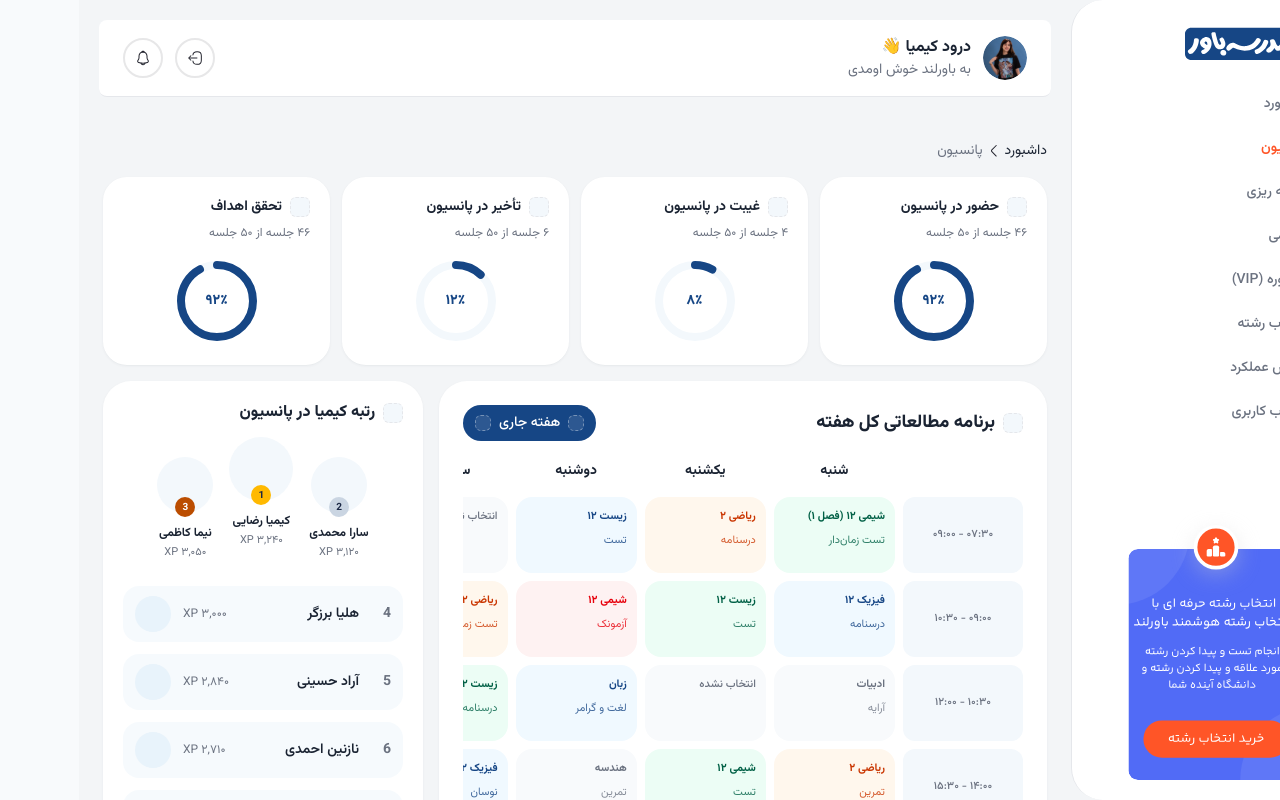
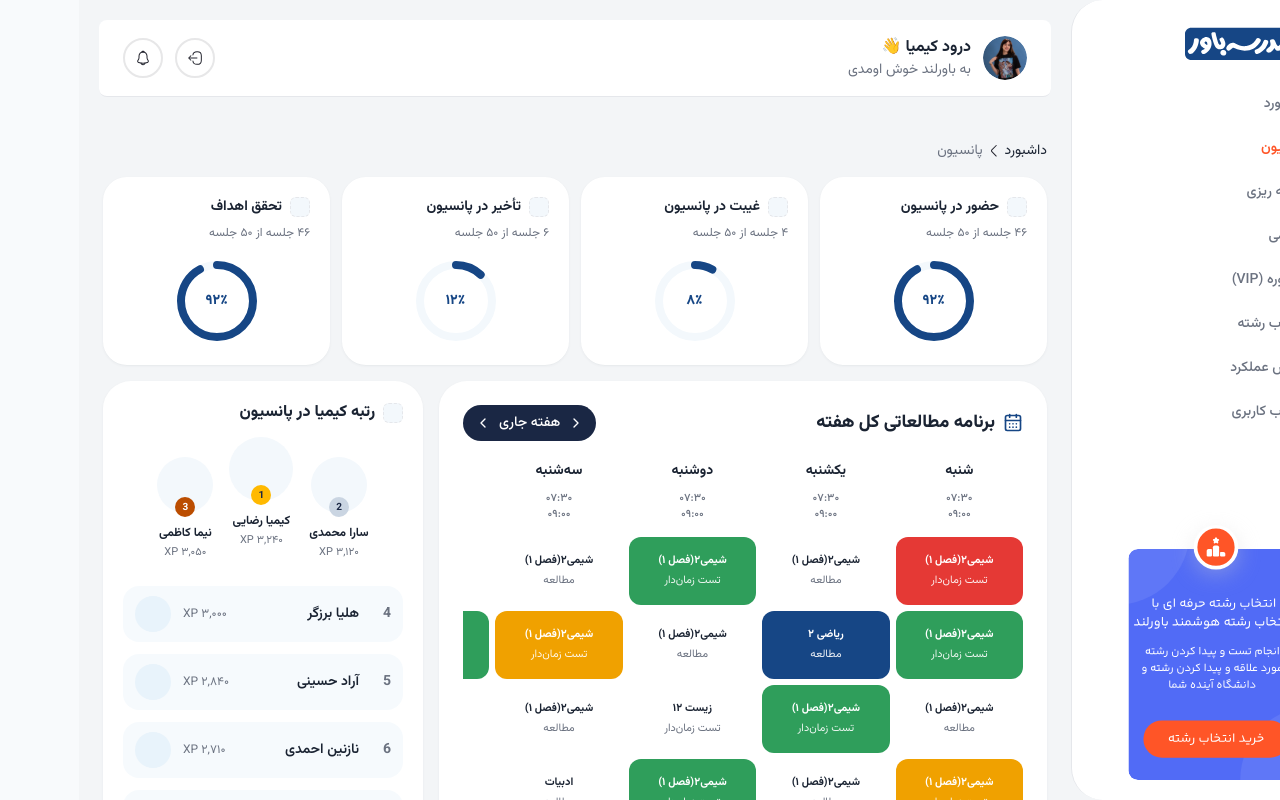
Before and after one commit to separsco/bavarland, a Next.js app: page /dashboard/pension in a window 1280 px wide. Built offline with nearby package versions, Linux system fonts and the light colour scheme.

Commit message:
create WeeklyPlanCell & WeeklyPlanGrid

```diff
--- a/components/dashboard/DashboardWeeklyPlan.tsx
+++ b/components/dashboard/DashboardWeeklyPlan.tsx
@@ -1,92 +1,5 @@
-import { CalendarDays, ChevronLeft, ChevronRight } from "lucide-react";
-import {
-  weekDays,
-  weeklyPlan,
-  weeklyTimeRange,
-  type PlanTone,
-  type WeeklyPlanCell,
-} from "@/data/dashboard";
-
-const toneClasses: Record<PlanTone, string> = {
-  green: "bg-[#2f9e5b] text-white",
-  orange: "bg-[#f0a100] text-white",
-  red: "bg-[#e53935] text-white",
-  blue: "bg-brand-blue text-white",
-  muted: "bg-transparent text-foreground",
-};
-
-function PlanCell({ cell }: { cell: WeeklyPlanCell }) {
-  if (!cell) {
-    return (
-      <article className="flex min-h-[4.25rem] items-center justify-center rounded-xl px-1.5 py-2 text-center text-[11px] text-muted">
-        انتخاب نشده
-      </article>
-    );
-  }
-
-  return (
-    <article
-      className={`flex min-h-[4.25rem] flex-col items-center justify-center rounded-xl px-1.5 py-2 text-center text-[11px] leading-4 ${toneClasses[cell.tone]}`}
-    >
-      <p className="font-bold">{cell.title}</p>
-      <p className={`mt-1 ${cell.tone === "muted" ? "text-muted" : "text-white/90"}`}>
-        {cell.subtitle}
-      </p>
-    </article>
-  );
-}
+import { WeeklyPlanGrid } from "@/components/dashboard/WeeklyPlanGrid";
 
 export function DashboardWeeklyPlan() {
-  return (
-    <section className="rounded-[1.75rem] bg-white p-4 shadow-sm shadow-navy/5 sm:p-6">
-      <div className="mb-5 flex flex-wrap items-center justify-between gap-3">
-        <div className="flex items-center gap-2">
-          <CalendarDays className="size-5 text-brand-blue" />
-          <h2 className="text-base font-extrabold text-foreground sm:text-lg">
-            برنامه مطالعاتی کل هفته
-          </h2>
-        </div>
-
-        <button
-          type="button"
-          className="inline-flex items-center gap-2 rounded-full bg-navy px-3 py-2 text-sm font-medium text-white"
-        >
-          <ChevronRight className="size-4" />
-          هفته جاری
-          <ChevronLeft className="size-4" />
-        </button>
-      </div>
-
-      <div className="overflow-x-auto">
-        <div className="grid min-w-[58rem] grid-cols-7 gap-1.5">
-          {weekDays.map((day) => (
-            <p
-              key={day}
-              className="pb-1 text-center text-sm font-bold text-foreground"
-            >
-              {day}
-            </p>
-          ))}
-
-          {weekDays.map((day) => (
-            <p
-              key={`${day}-time`}
-              className="pb-2 text-center text-[11px] leading-4 font-medium text-muted"
-              dir="ltr"
-            >
-              {weeklyTimeRange.start}
-              <br />
-              {weeklyTimeRange.end}
-            </p>
-          ))}
-
-          {weeklyPlan.flatMap((row, rowIndex) =>
-            row.map((cell, dayIndex) => (
-              <PlanCell key={`${weekDays[dayIndex]}-${rowIndex}`} cell={cell} />
-            )),
-          )}
-        </div>
-      </div>
-    </section>
-  );
+  return <WeeklyPlanGrid />;
 }
--- a/components/dashboard/PensionWeeklyGrid.tsx
+++ b/components/dashboard/PensionWeeklyGrid.tsx
@@ -1,86 +1,5 @@
-import { DashboardIcon } from "@/components/dashboard/DashboardIcon";
-import { weekDays, type PlanTone } from "@/data/dashboard";
-import { pensionTimeSlots, pensionWeeklyGrid } from "@/data/pension";
-
-const toneClasses: Record<PlanTone, string> = {
-  green: "bg-emerald-50 text-emerald-800",
-  orange: "bg-orange-50 text-orange-700",
-  red: "bg-red-50 text-red-600",
-  blue: "bg-sky-50 text-brand-blue",
-  muted: "bg-slate-50 text-muted",
-};
+import { WeeklyPlanGrid } from "@/components/dashboard/WeeklyPlanGrid";
 
 export function PensionWeeklyGrid() {
-  return (
-    <section className="rounded-[1.75rem] bg-white p-4 shadow-sm shadow-navy/5 sm:p-6">
-      <div className="mb-5 flex flex-wrap items-center justify-between gap-3">
-        <div className="flex items-center gap-2">
-          <DashboardIcon label="pension-weekly-calendar-icon" className="size-5" />
-          <h2 className="text-base font-extrabold text-foreground sm:text-lg">
-            برنامه مطالعاتی کل هفته
-          </h2>
-        </div>
-
-        <button
-          type="button"
-          className="inline-flex items-center gap-2 rounded-full bg-brand-blue px-3 py-2 text-sm font-medium text-white"
-        >
-          <DashboardIcon
-            label="pension-week-prev-icon"
-            className="size-4"
-            tone="on-dark"
-          />
-          هفته جاری
-          <DashboardIcon
-            label="pension-week-next-icon"
-            className="size-4"
-            tone="on-dark"
-          />
-        </button>
-      </div>
-
-      <div className="overflow-x-auto">
-        <div className="min-w-[64rem]">
-          <div className="grid grid-cols-[7.5rem_repeat(7,minmax(0,1fr))] gap-2">
-            <div />
-            {weekDays.map((day) => (
-              <p
-                key={day}
-                className="pb-2 text-center text-sm font-bold text-foreground"
-              >
-                {day}
-              </p>
-            ))}
-
-            {pensionTimeSlots.map((slot, slotIndex) => (
-              <div key={slot} className="contents">
-                <p className="flex items-center justify-center rounded-xl bg-sky-soft px-2 text-center text-[11px] font-medium text-muted">
-                  {slot}
-                </p>
-                {pensionWeeklyGrid[slotIndex].map((cell, dayIndex) => (
-                  <article
-                    key={`${slot}-${weekDays[dayIndex]}`}
-                    className={`min-h-[4.75rem] rounded-2xl px-2.5 py-2.5 text-[11px] leading-5 ${
-                      cell
-                        ? toneClasses[cell.tone]
-                        : "bg-slate-50 text-muted"
-                    }`}
-                  >
-                    {cell ? (
-                      <>
-                        <p className="font-bold">{cell.title}</p>
-                        <p className="mt-1 opacity-80">{cell.subtitle}</p>
-                      </>
-                    ) : (
-                      <p className="font-medium">انتخاب نشده</p>
-                    )}
-                  </article>
-                ))}
-              </div>
-            ))}
-          </div>
-        </div>
-      </div>
-    </section>
-  );
+  return <WeeklyPlanGrid />;
 }
--- /dev/null
+++ b/components/dashboard/WeeklyPlanCell.tsx
@@ -0,0 +1,30 @@
+import type { PlanTone, WeeklyPlanCell } from "@/data/dashboard";
+
+const toneClasses: Record<PlanTone, string> = {
+  green: "bg-[#2f9e5b] text-white",
+  orange: "bg-[#f0a100] text-white",
+  red: "bg-[#e53935] text-white",
+  blue: "bg-brand-blue text-white",
+  muted: "bg-transparent text-foreground",
+};
+
+export function WeeklyPlanCell({ cell }: { cell: WeeklyPlanCell }) {
+  if (!cell) {
+    return (
+      <article className="flex min-h-[4.25rem] items-center justify-center rounded-xl px-1.5 py-2 text-center text-[11px] text-muted">
+        انتخاب نشده
+      </article>
+    );
+  }
+
+  return (
+    <article
+      className={`flex min-h-[4.25rem] flex-col items-center justify-center rounded-xl px-1.5 py-2 text-center text-[11px] leading-4 ${toneClasses[cell.tone]}`}
+    >
+      <p className="font-bold">{cell.title}</p>
+      <p className={`mt-1 ${cell.tone === "muted" ? "text-muted" : "text-white/90"}`}>
+        {cell.subtitle}
+      </p>
+    </article>
+  );
+}
--- /dev/null
+++ b/components/dashboard/WeeklyPlanGrid.tsx
@@ -0,0 +1,58 @@
+import { CalendarDays, ChevronLeft, ChevronRight } from "lucide-react";
+import { WeeklyPlanCell } from "@/components/dashboard/WeeklyPlanCell";
+import { weekDays, weeklyPlan, weeklyTimeRange } from "@/data/dashboard";
+
+export function WeeklyPlanGrid() {
+  return (
+    <section className="rounded-[1.75rem] bg-white p-4 shadow-sm shadow-navy/5 sm:p-6">
+      <div className="mb-5 flex flex-wrap items-center justify-between gap-3">
+        <div className="flex items-center gap-2">
+          <CalendarDays className="size-5 text-brand-blue" />
+          <h2 className="text-base font-extrabold text-foreground sm:text-lg">
+            برنامه مطالعاتی کل هفته
+          </h2>
+        </div>
+
+        <button
+          type="button"
+          className="inline-flex items-center gap-2 rounded-full bg-navy px-3 py-2 text-sm font-medium text-white"
+        >
+          <ChevronRight className="size-4" />
+          هفته جاری
+          <ChevronLeft className="size-4" />
+        </button>
+      </div>
+
+      <div className="overflow-x-auto">
+        <div className="grid min-w-[58rem] grid-cols-7 gap-1.5">
+          {weekDays.map((day) => (
+            <p
+              key={day}
+              className="pb-1 text-center text-sm font-bold text-foreground"
+            >
+              {day}
+            </p>
+          ))}
+
+          {weekDays.map((day) => (
+            <p
+              key={`${day}-time`}
+              className="pb-2 text-center text-[11px] leading-4 font-medium text-muted"
+              dir="ltr"
+            >
+              {weeklyTimeRange.start}
+              <br />
+              {weeklyTimeRange.end}
+            </p>
+          ))}
+
+          {weeklyPlan.flatMap((row, rowIndex) =>
+            row.map((cell, dayIndex) => (
+              <WeeklyPlanCell key={`${weekDays[dayIndex]}-${rowIndex}`} cell={cell} />
+            )),
+          )}
+        </div>
+      </div>
+    </section>
+  );
+}
```
